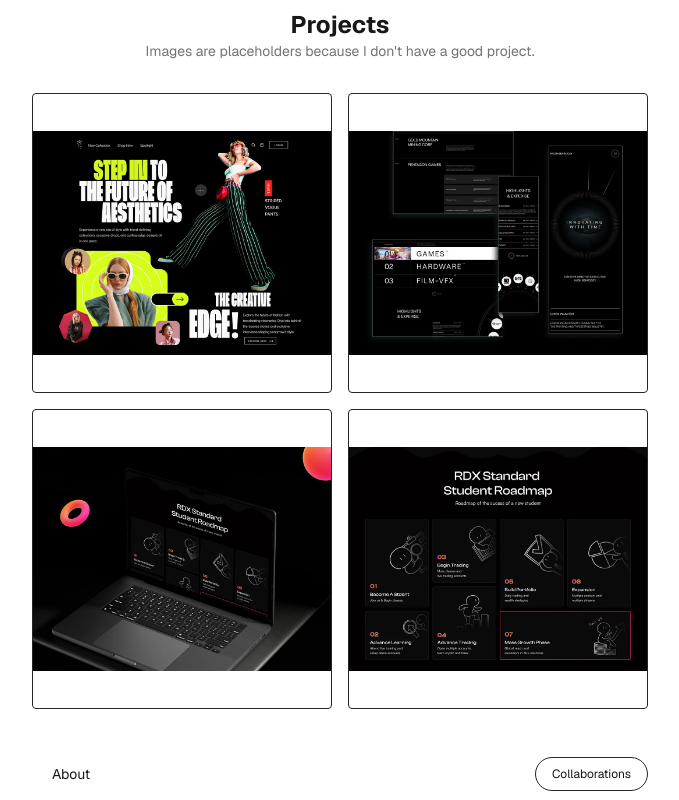
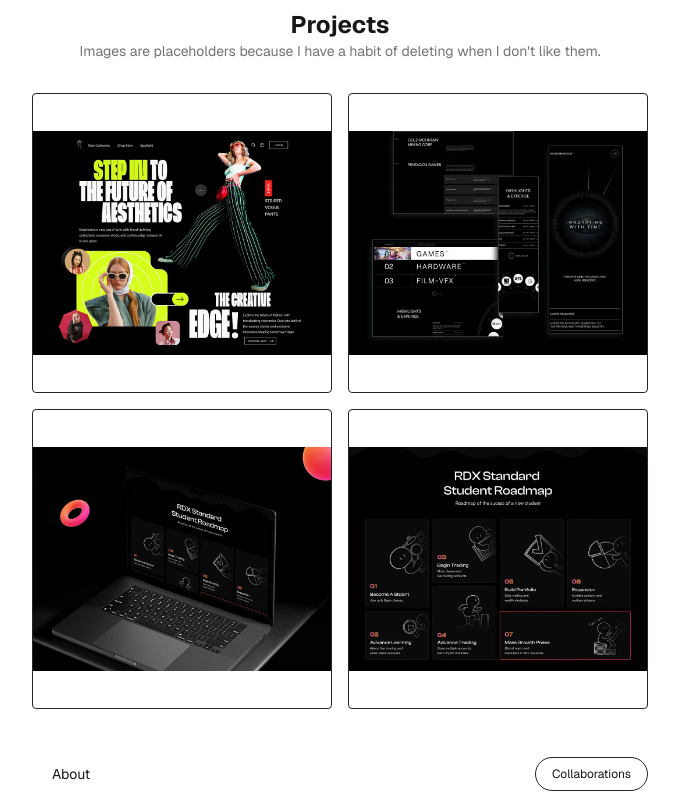
Before and after one commit to derickEroy/sysdev-frontend, a Next.js app: page /projects in a window 1280 px wide. Shown: the whole page, without its empty margins (300-979 px from the left). Built offline with nearby package versions, Linux system fonts and the light colour scheme.

Commit message:
changes projects sub title

```diff
--- a/src/app/projects/page.tsx
+++ b/src/app/projects/page.tsx
@@ -4,7 +4,7 @@ import PageNavigation from "../components/page-navigation";
 import ProjectButton from "./components/project-button";
 
 const title = "Projects";
-const subTitle = "Images are placeholders because I don't have a good project.";
+const subTitle = "Images are placeholders because I have a habit of deleting when I don't like them.";
 
 export default function Projects() {
     return (
```
